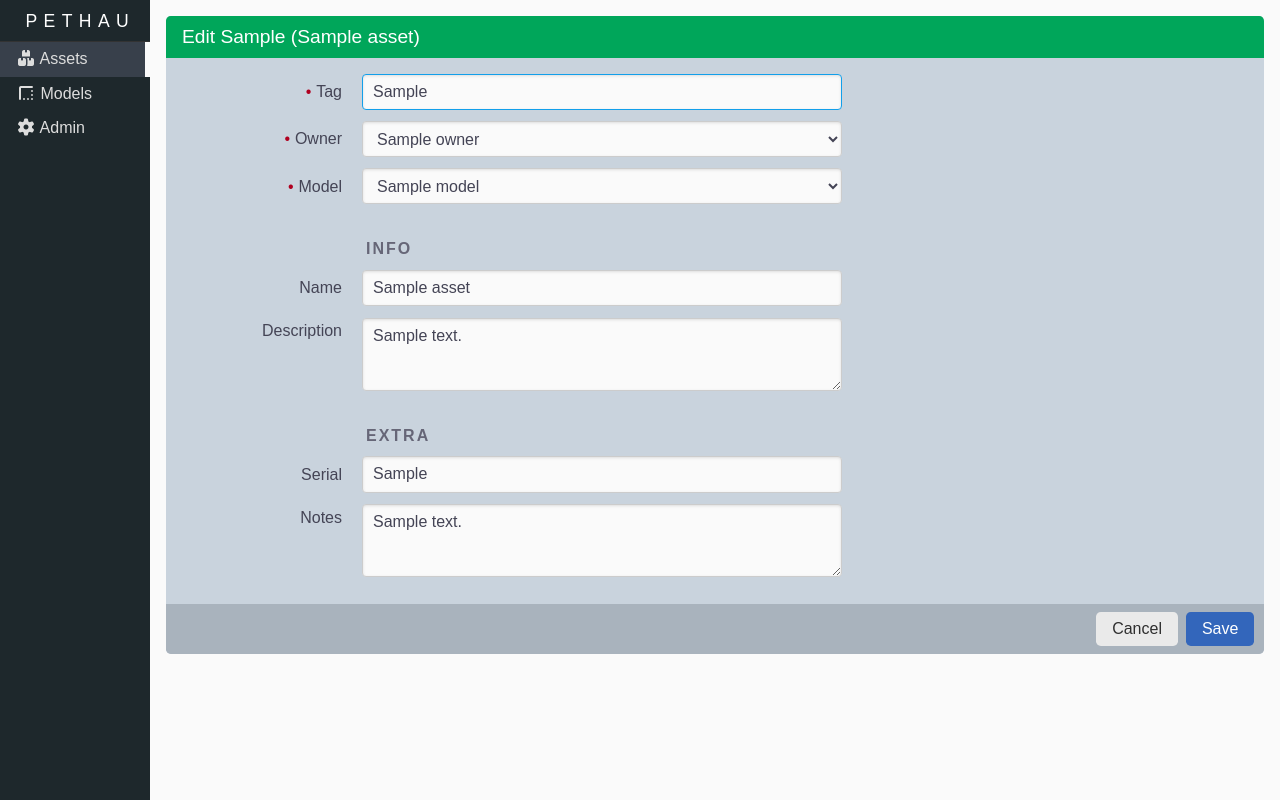
After one commit to andrewgodwin/pethau, a Django app: page /assets/1/edit/ in a window 1280 px wide. The commit adds this page. Run offline with Django 5.2, Linux system fonts and the light colour scheme; tables that the repository leaves empty hold one stand-in row (values such as "Sample post"); parts of the project's set-up code (start-up, migrations or seed data) failed here and were passed over; some libraries are stand-ins or nearby versions.

Commit message:
CRUD fixups to Asset to get it kinda usable

```diff
--- a/assets/forms.py
+++ b/assets/forms.py
@@ -25,6 +25,26 @@ class CreateAssetForm(forms.ModelForm):
             self.fields["tag"].initial = Asset.next_tag()
 
 
+class EditAssetForm(forms.ModelForm):
+    """
+    Form for editing an existing asset.
+    """
+
+    class Meta:
+        model = Asset
+        fields = ["tag", "owner", "model", "name", "description", "notes", "serial"]
+        widgets = {
+            "description": forms.Textarea(attrs={"rows": 3}),
+            "notes": forms.Textarea(attrs={"rows": 3}),
+        }
+
+    def __init__(self, *args, **kwargs):
+        super().__init__(*args, **kwargs)
+        self.fields["model"].queryset = Model.objects.order_by("manufacturer", "name")
+        self.fields["owner"].queryset = Owner.objects.order_by("name")
+        self.fields["tag"].widget.attrs.update({"autofocus": True})
+
+
 class ModelForm(forms.ModelForm):
     """
     Form for creating/editing a model.
--- a/assets/models.py
+++ b/assets/models.py
@@ -114,6 +114,7 @@ class Asset(models.Model):
     tag = models.CharField(max_length=255, unique=True)
     name = models.CharField(max_length=255, blank=True, null=True)
     description = models.TextField(blank=True, null=True)
+    deleted = models.DateTimeField(blank=True, null=True)
 
     images = models.ManyToManyField(Image, blank=True, related_name="assets")
     attachments = models.ManyToManyField(Attachment, blank=True, related_name="assets")
--- a/assets/views/asset.py
+++ b/assets/views/asset.py
@@ -1,7 +1,10 @@
+from django.db.models import Q
+from django.http import HttpResponseRedirect
 from django.urls import reverse_lazy
-from django.views.generic import DetailView, FormView, ListView
+from django.utils import timezone
+from django.views.generic import DeleteView, DetailView, FormView, ListView, UpdateView
 
-from assets.forms import CreateAssetForm
+from assets.forms import CreateAssetForm, EditAssetForm
 from assets.models import Asset, AssetHistory
 
 
@@ -28,9 +31,48 @@ class AssetListView(ListView):
     model = Asset
     template_name = "asset_list.html"
     context_object_name = "assets"
+    paginate_by = 100
+
+    def get_queryset(self):
+        queryset = Asset.objects.filter(deleted__isnull=True).order_by("tag")
+        query = self.request.GET.get("q", "").strip()
+        if query:
+            queryset = queryset.filter(
+                Q(tag__icontains=query) | Q(name__icontains=query)
+            )
+        return queryset
+
+    def get_context_data(self, **kwargs):
+        context = super().get_context_data(**kwargs)
+        context["query"] = self.request.GET.get("q", "")
+        return context
 
 
 class AssetDetailView(DetailView):
     model = Asset
     template_name = "asset_detail.html"
     context_object_name = "asset"
+
+
+class AssetUpdateView(UpdateView):
+    model = Asset
+    form_class = EditAssetForm
+    template_name = "asset_edit.html"
+
+
+class AssetDeleteView(DeleteView):
+    """
+    Soft-deletes an asset by setting its `deleted` timestamp rather than removing the
+    row from the database.
+    """
+
+    model = Asset
+    template_name = "asset_confirm_delete.html"
+    success_url = reverse_lazy("asset-list")
+
+    def form_valid(self, form):
+        self.object = self.get_object()
+        success_url = self.get_success_url()
+        self.object.deleted = timezone.now()
+        self.object.save(update_fields=["deleted"])
+        return HttpResponseRedirect(success_url)
--- a/pethau/urls.py
+++ b/pethau/urls.py
@@ -18,7 +18,13 @@ Including another URLconf
 from django.contrib import admin
 from django.urls import path
 
-from assets.views.asset import AssetCreateView, AssetDetailView, AssetListView
+from assets.views.asset import (
+    AssetCreateView,
+    AssetDeleteView,
+    AssetDetailView,
+    AssetListView,
+    AssetUpdateView,
+)
 from assets.views.model import (
     ModelCreateView,
     ModelDeleteView,
@@ -32,6 +38,8 @@ urlpatterns = [
     path("assets/", AssetListView.as_view(), name="asset-list-alt"),
     path("assets/new/", AssetCreateView.as_view(), name="asset-create"),
     path("assets/<int:pk>/", AssetDetailView.as_view(), name="asset-detail"),
+    path("assets/<int:pk>/edit/", AssetUpdateView.as_view(), name="asset-edit"),
+    path("assets/<int:pk>/delete/", AssetDeleteView.as_view(), name="asset-delete"),
     path("models/", ModelListView.as_view(), name="model-list"),
     path("models/new/", ModelCreateView.as_view(), name="model-create"),
     path("models/<int:pk>/", ModelDetailView.as_view(), name="model-detail"),
--- a/templates/asset_detail.html
+++ b/templates/asset_detail.html
@@ -8,8 +8,9 @@
 {% if asset.name %}<h2 class="subtitle">{{ asset.name }}</h2>{% endif %}
 
 <div class="actions">
-    <a href="{{ asset.urls.edit }}" class="btn">Edit</a>
-    <a href="{{ asset.urls.delete }}" class="btn">Delete</a>
+    <span class="spacer"></span>
+    <a href="{{ asset.urls.edit }}" class="edit"><i class="fas fa-edit"></i> Edit</a>
+    <a href="{{ asset.urls.delete }}" class="delete"><i class="fas fa-trash"></i> Delete</a>
 </div>
 
 <div class="properties pure-g">
--- /dev/null
+++ b/templates/asset_edit.html
@@ -0,0 +1,39 @@
+{% extends "base.html" %}
+
+{% block title %}Edit {{ object }}{% endblock title %}
+
+{% block content %}
+<form method="post" class="pure-form pure-form-aligned asset-form context-box">
+    <h1>Edit {{ object }}</h1>
+
+    {% csrf_token %}
+
+    {% if form.non_field_errors %}
+    <ul class="errorlist">
+        {% for error in form.non_field_errors %}
+        <li>{{ error }}</li>
+        {% endfor %}
+    </ul>
+    {% endif %}
+
+    <fieldset>
+        {% include "_field.html" with field=form.tag %}
+        {% include "_field.html" with field=form.owner %}
+        {% include "_field.html" with field=form.model %}
+    </fieldset>
+    <fieldset>
+        <legend>Info</legend>
+        {% include "_field.html" with field=form.name %}
+        {% include "_field.html" with field=form.description %}
+    </fieldset>
+    <fieldset>
+        <legend>Extra</legend>
+        {% include "_field.html" with field=form.serial %}
+        {% include "_field.html" with field=form.notes %}
+    </fieldset>
+    <div class="footer">
+        <button type="submit" class="pure-button pure-button-primary">Save</button>
+        <a class="pure-button cancel" href="{{ object.urls.view }}">Cancel</a>
+    </div>
+</form>
+{% endblock content %}
```
Also changed, not shown: templates/_pagination.html (added, +17 -0 lines), templates/asset_confirm_delete.html (added, +20 -0 lines), templates/asset_list.html (+31 -5 lines), templates/model_list.html (+1 -17 lines), assets/migrations/0004_asset_deleted.py (added).
